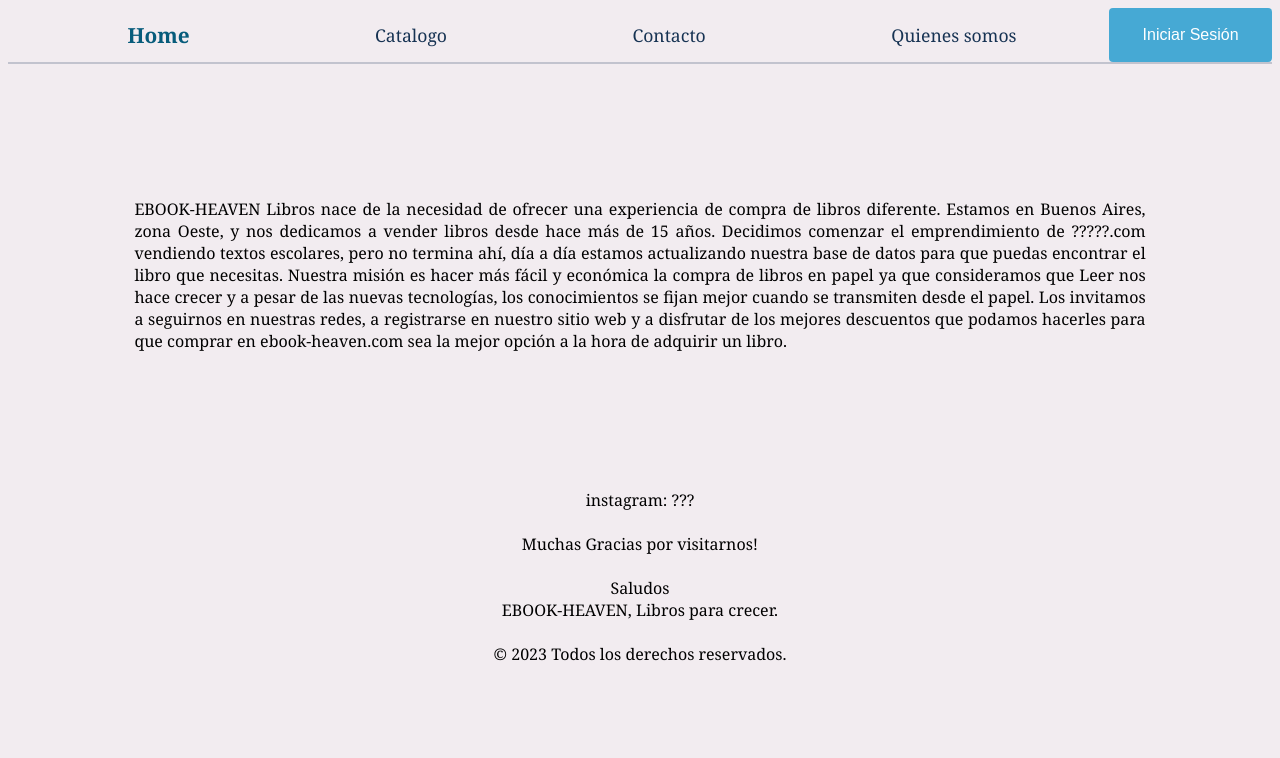
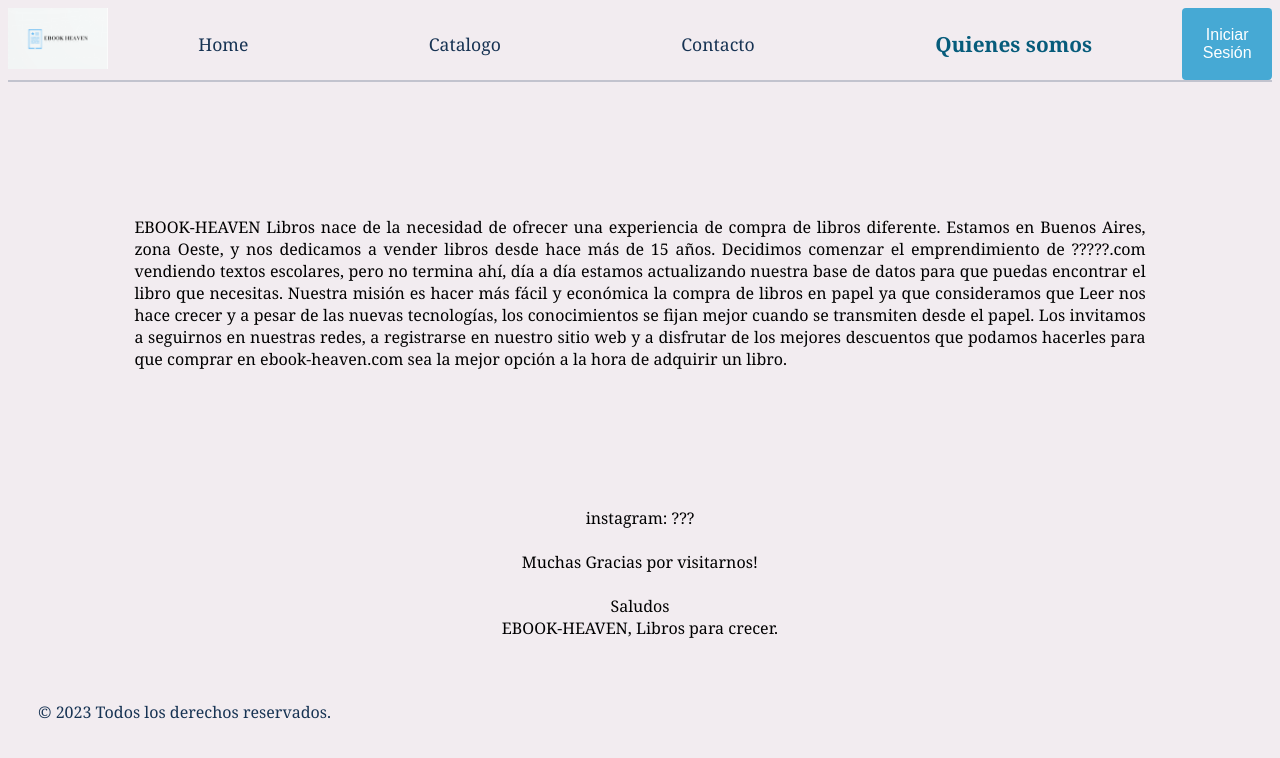
Before and after one commit to JZaracho/CodoACodo, a plain HTML site: page TPO GRupal Parcial Python/quienessomos.html in a window 1280 px wide. Drawn offline with Linux system fonts and the light colour scheme.

Commit message:
Mejoras de detalles del menu, agrego footer en tod as las paginas.

```diff
--- a/TPO GRupal Parcial Python/estilos/estilos-contacto.css
+++ b/TPO GRupal Parcial Python/estilos/estilos-contacto.css
@@ -6,11 +6,6 @@ Estilos para cuestionario
     margin: 20px 20px;
 }
 
-.pie{
-    color: #2364af;
-    margin: 30px;
-}
-
 .grupo-alineado{
     display:flex;
 
--- a/TPO GRupal Parcial Python/estilos/estilos-general.css
+++ b/TPO GRupal Parcial Python/estilos/estilos-general.css
@@ -6,23 +6,6 @@ body{
 /*------------------------------------------------
 Estilos para el contenedor grid
 ----------------------------------------------------*/
-/* nombro los elementos */
-
-/* .menu           { grid-area: menu;}
-.cuestionario   { grid-area: cuestionario;}
-.pie            { grid-area: pie;}
-.icono          { grid-area: icono;}
-.login          { grid-area: login;}
-.encabezado {
-    grid-area: encabezado;
-
-    display: grid;
-
-    grid-template-columns: 1fr 90%;
-    grid-template-areas: "icono menu";
-} */
-
-/* contenedor grid*/
 
 .contenedor-grid {
     display: grid;
@@ -34,20 +17,14 @@ Estilos para el contenedor grid
 
   }
 
-
-/*----------------------------------------------------
-Estilos para el encabezado
-----------------------------------------------------*/
 .encabezado{
     display: grid;
 
     grid-template-columns: auto 85% auto;
     grid-template-areas: "icono menu login";
+    justify-content: space-around;
 
     box-shadow: 0 2px 0px #17335338;
-  /*
-    grid-column-start: 1;
-    grid-column-end: 4; */
 }
 
     /*----------------------------------------------------
@@ -56,8 +33,9 @@ Estilos para el encabezado
 
 .encabezado img{
     justify-content: center;
-    width: 60px;
+    width: 100px;
 }
+
     /*----------------------------------------------------
     barra de menu
     ----------------------------------------------------*/
@@ -65,6 +43,8 @@ Estilos para el encabezado
     display:flex;
     justify-content: space-around;
     align-items: center;
+    position: sticky;
+    top: 0;
 }
 
 .item-menu{
@@ -89,12 +69,6 @@ Estilos para el encabezado
     font-size: 130%;
 }
 
-/* .login{
-    background-color: #cecdea;
-    text-decoration: none;
-    margin: 6px;
-}*/
-
 .login-button {
     background-color: #46a9d4;
     color: white;
@@ -104,6 +78,9 @@ Estilos para el encabezado
     font-size: 16px;
     cursor: pointer;
     float: right;
+    text-align: center;
+    align-items: center;
+
 }
 
 .login-button:hover {
@@ -130,5 +107,10 @@ button:hover {
     border: none;
     text-align: justify;
 
+}
 
+.pie{
+    color: #173353;
+    margin: 30px;
+    text-align: left;
 }
--- a/TPO GRupal Parcial Python/quienessomos.html
+++ b/TPO GRupal Parcial Python/quienessomos.html
@@ -6,32 +6,32 @@
     <meta name="viewport" content="width=device-width, initial-scale=1.0">
     <title>eBookHeaven</title>
     <link rel="stylesheet" href="estilos/estilos-general.css">
-    <link rel="stylesheet" href="estilos/estilos-index.css">
+
 </head>
 
 <body>
     <div class="contenedor-grid">
 
-       <!--  <header>
-            <h1>E-Book Heaven</h1>
-        </header> -->
-
         <div class="encabezado">
 
             <div class="icono">
                 <div>
-                    <img src="./img/img-prueba.png" alt="">
+                    <img src="/TPO GRupal Parcial Python/img/logo.png" alt="">
                 </div>
             </div>
 
             <nav class="menu">
-                <div><a href="index.html" class="item-menu  pag-actual">Home</a></div>
-                <div><a href="Catalogo.html" class="item-menu">Catalogo</a></div>
+                <div><a href="index.html" class="item-menu l">Home</a></div>
+                <div><a href="catalogo.html" class="item-menu">Catalogo</a></div>
                 <div><a href="contacto.html" class="item-menu">Contacto</a></div>
-                <div><a href="quienessomos.html" class="item-menu">Quienes somos</a></div>
+                <div><a href="quienessomos.html" class="item-menu pag-actual">Quienes somos</a></div>
             </nav>
 
-            <button class="login-button">Iniciar Sesión</button>
+            <div class="login">
+                <a href="">
+                    <button class="login-button">Iniciar Sesión</button>
+                </a>
+            </div>
         </div>
 
         <div class="contenedor-grid">
@@ -59,7 +59,10 @@
 
     <br><br>
 
-    © 2023 Todos los derechos reservados.
+    <footer class="pie">
+        © 2023 Todos los derechos reservados.
+    </footer>
+
 
 
 
```
Also changed, not shown: TPO GRupal Parcial Python/Catalogo.html (+13 -9 lines), TPO GRupal Parcial Python/contacto.html (+4 -8 lines), TPO GRupal Parcial Python/index.html (+11 -7 lines), TPO GRupal Parcial Python/img/logo.png (renamed from TPO Python Parcial/Logo ebook heaven.png).
